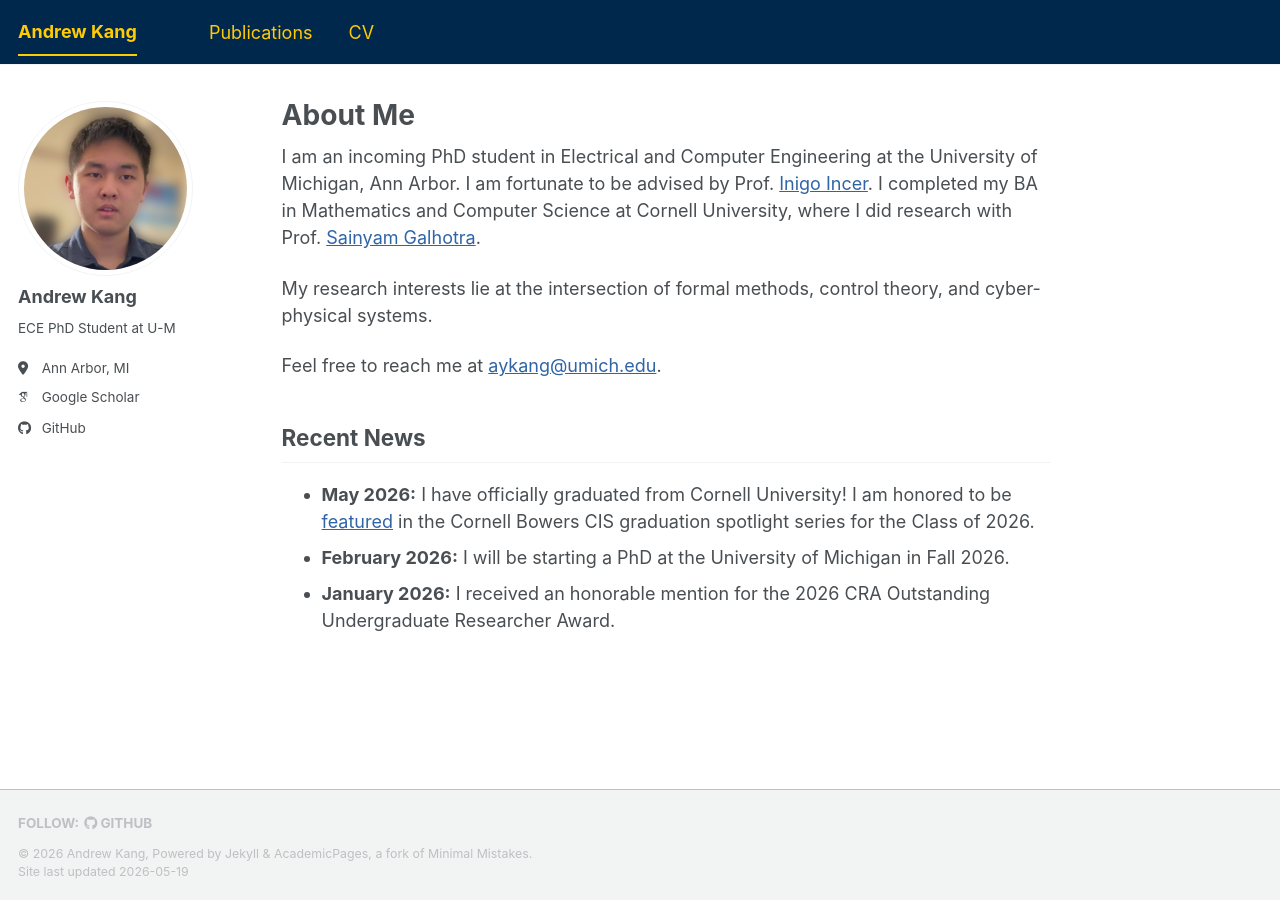
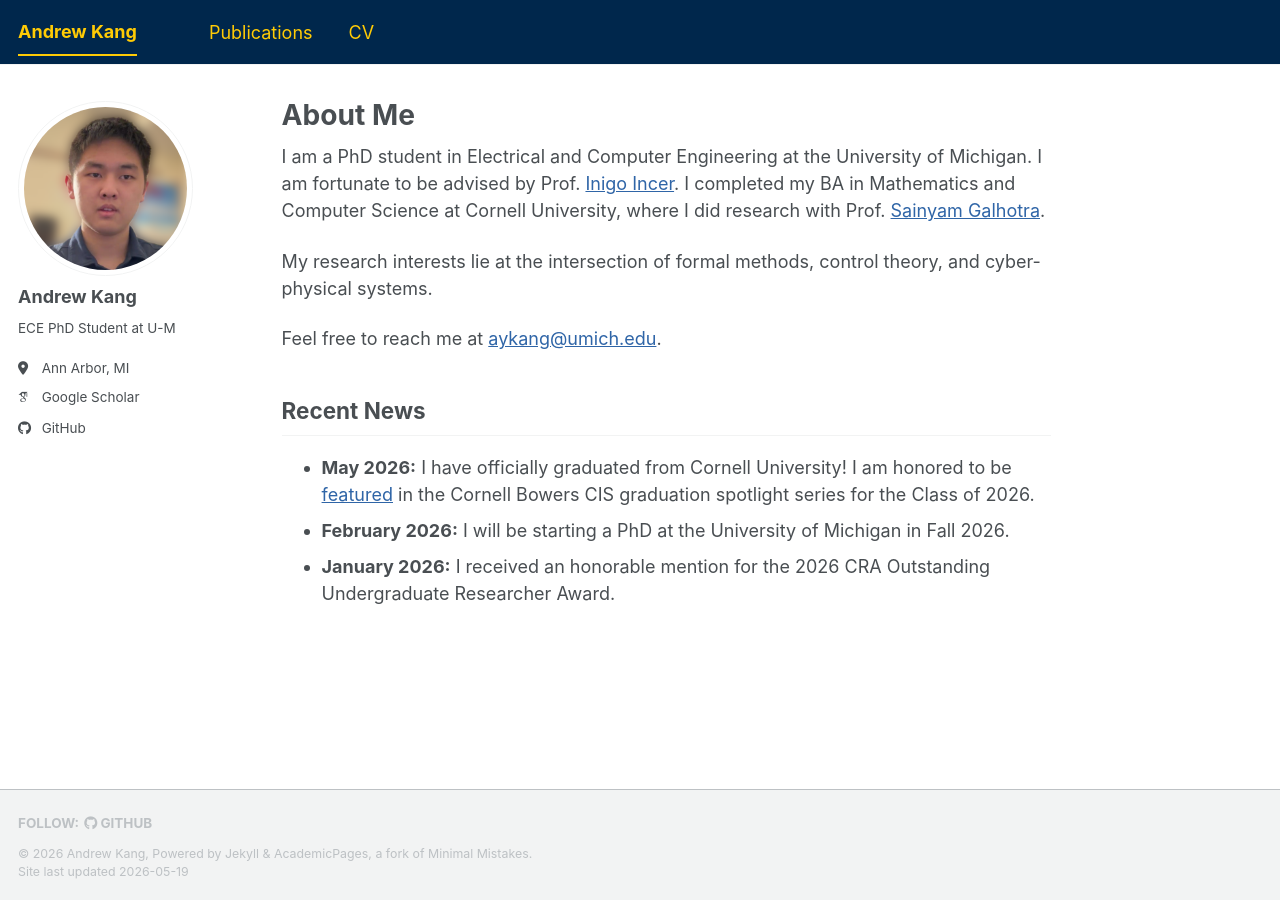
Before and after one commit to andrew-kang/andrew-kang.github.io, a Jekyll site: the page built from _pages/about.md, in a window 1280 px wide. Built offline with Jekyll 4.4.1, drawn with Linux system fonts in a browser that asks for light colours; some web fonts are replaced; a script bundle is joined from its source files by our own code; library files that are not in the unit come from our copies.

Commit message:
fix: further edits for brevity

```diff
--- a/_pages/about.md
+++ b/_pages/about.md
@@ -7,7 +7,7 @@
   - /about.html
 ---
 
-I am an incoming PhD student in Electrical and Computer Engineering at the University of Michigan, Ann Arbor. I am fortunate to be advised by Prof. [Inigo Incer](https://iincer.github.io/). I completed my BA in Mathematics and Computer Science at Cornell University, where I did research with Prof. [Sainyam Galhotra](https://sainyamgalhotra.com/).
+I am a PhD student in Electrical and Computer Engineering at the University of Michigan. I am fortunate to be advised by Prof. [Inigo Incer](https://iincer.github.io/). I completed my BA in Mathematics and Computer Science at Cornell University, where I did research with Prof. [Sainyam Galhotra](https://sainyamgalhotra.com/).
 
 My research interests lie at the intersection of formal methods, control theory, and cyber-physical systems.
 
```
